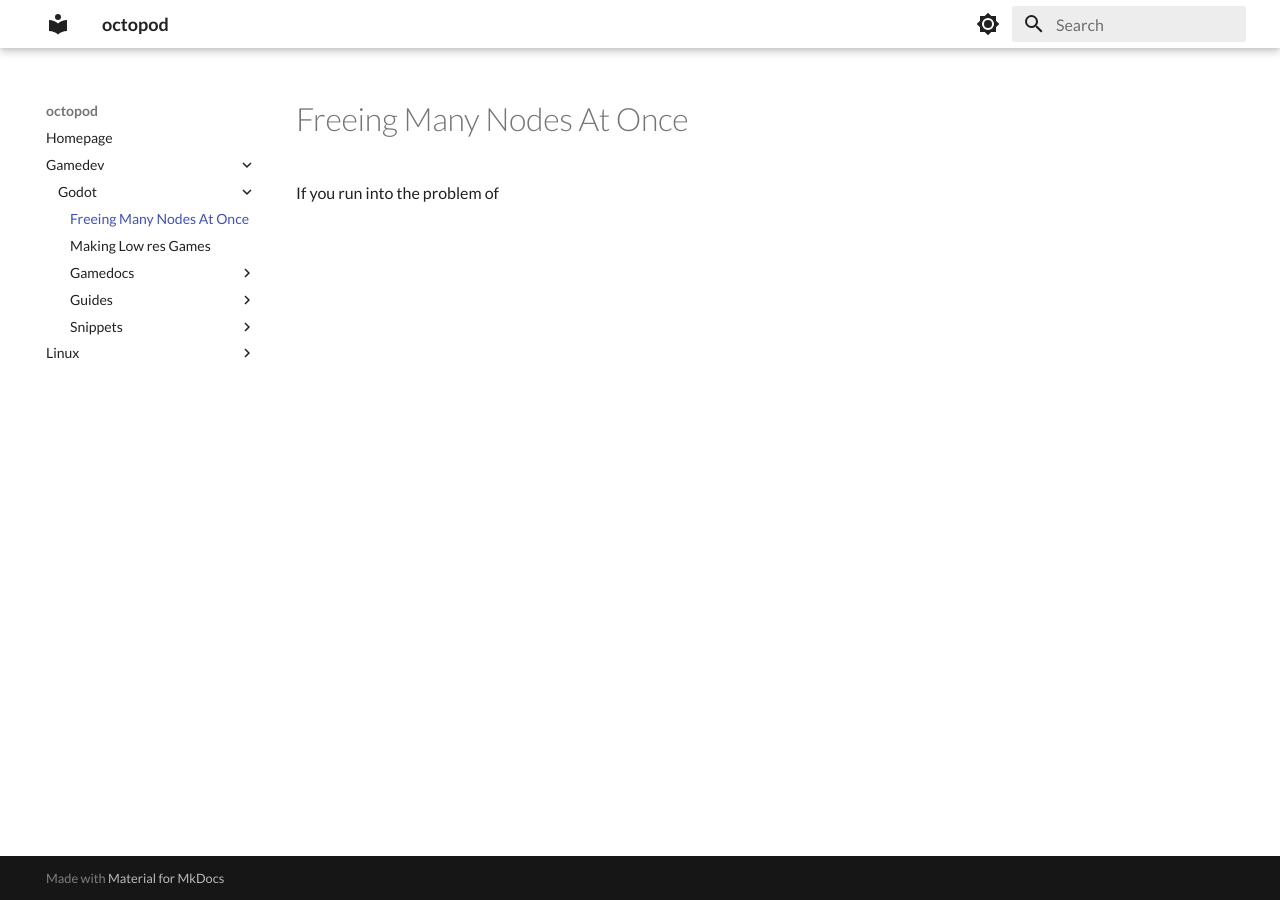
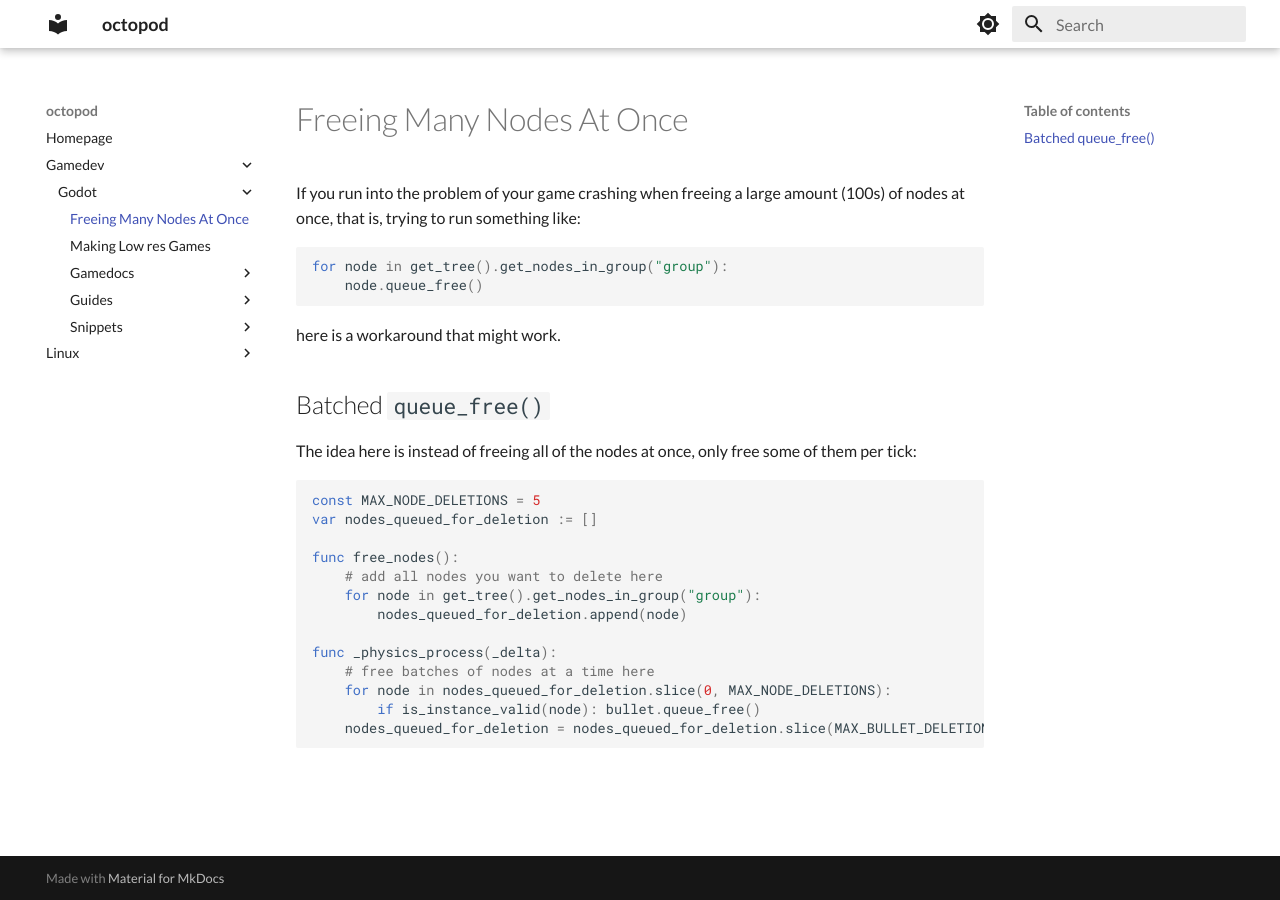
Before and after one commit to bakana808/mkdocs, an MkDocs documentation site: the page built from docs/gamedev/godot/Freeing Many Nodes At Once.md, in a window 1280 px wide. Built offline with MkDocs 1.6.1 and Material for MkDocs 9.7.7, drawn with Linux system fonts in a browser that asks for light colours.

Commit message:
vault backup: 2023-04-13 23:28:18

````diff
--- a/docs/gamedev/godot/Freeing Many Nodes At Once.md
+++ b/docs/gamedev/godot/Freeing Many Nodes At Once.md
@@ -1 +1,28 @@
-If you run into the problem of
+If you run into the problem of your game crashing when freeing a large amount (100s) of nodes at once, that is, trying to run something like:
+
+```gdscript
+for node in get_tree().get_nodes_in_group("group"):
+	node.queue_free()
+```
+
+here is a workaround that might work.
+
+## Batched `queue_free()`
+
+The idea here is instead of freeing all of the nodes at once, only free some of them per tick:
+
+```gdscript
+const MAX_NODE_DELETIONS = 5
+var nodes_queued_for_deletion := []
+
+func free_nodes():
+    # add all nodes you want to delete here
+    for node in get_tree().get_nodes_in_group("group"):
+        nodes_queued_for_deletion.append(node)
+
+func _physics_process(_delta):
+	# free batches of nodes at a time here
+    for node in nodes_queued_for_deletion.slice(0, MAX_NODE_DELETIONS):
+        if is_instance_valid(node): bullet.queue_free()
+    nodes_queued_for_deletion = nodes_queued_for_deletion.slice(MAX_BULLET_DELETIONS)
+```
````
Also changed, not shown: 1 other file.
